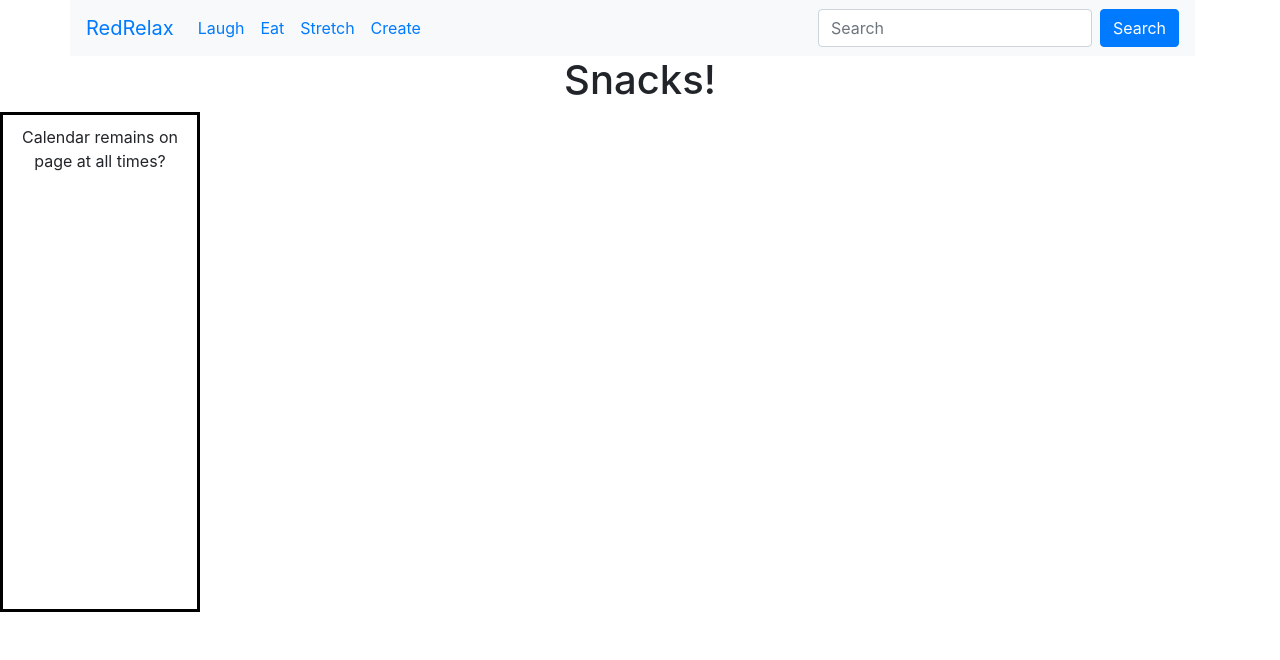
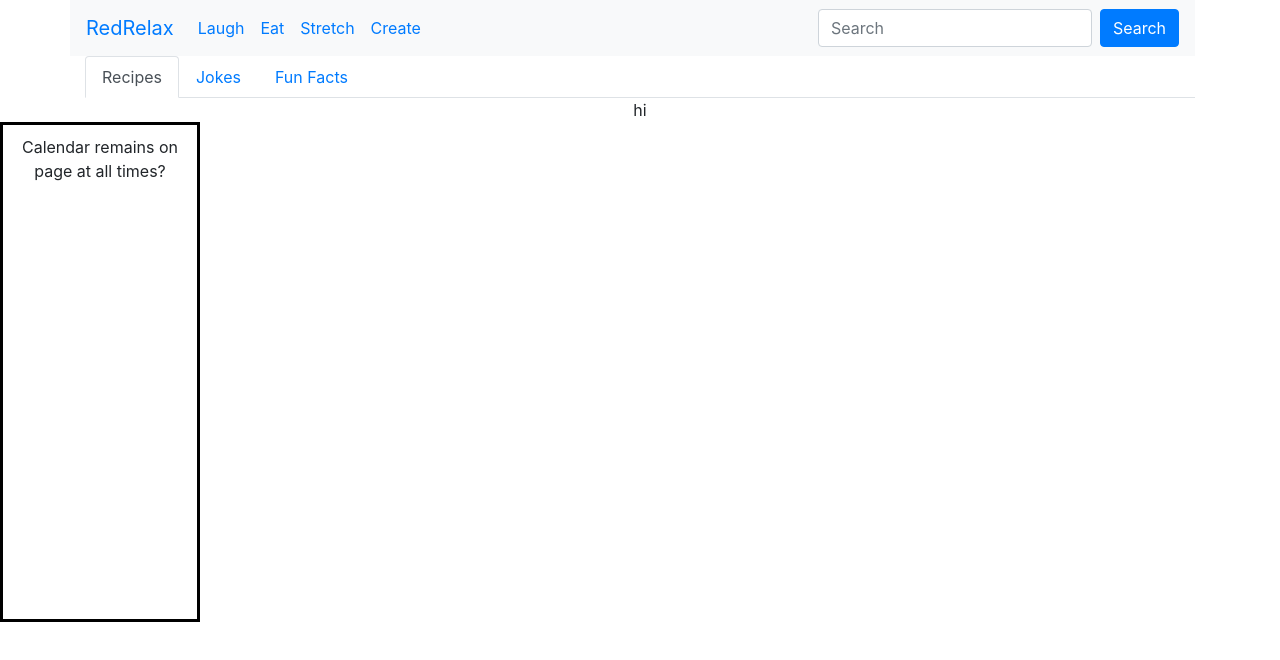
Before and after one commit to kilahancock-zz/RV-Hackathon, a React (Create React App) app in the folder frontend/: page /Eat in a window 1280 px wide. Shown: the top 660 px of the page. Built offline with nearby package versions, Linux system fonts and the light colour scheme; no server answers.

Commit message:
reorganizes files in component folder

```diff
--- a/frontend/src/components/Navigation.js
+++ b/frontend/src/components/Navigation.js
@@ -3,11 +3,10 @@ import 'bootstrap/dist/css/bootstrap.min.css';
 import './navigation.css';
 import {Navbar, Nav, Form, FormControl, Button, Container} from 'react-bootstrap';
 import Entertainment from './Entertainment.js';
-import SnackIdeas from './SnackIdeas.js';
+import Food from './Food.js'
 import Workouts from './Workouts.js';
 import Create from './Create.js';
-import App from '../App.js';
-import Main from '../containers/Main.js';
+
 import {
   BrowserRouter as Router,
   Switch,
@@ -73,7 +72,7 @@ class Navigation extends Component {
                 <Entertainment />
               </Route>
               <Route path="/Eat">
-                <SnackIdeas />
+                <Food />
               </Route>
               <Route path="/Stretch">
                 <Workouts />
--- a/frontend/src/components/SnackIdeas.js
+++ /dev/null
@@ -1,27 +0,0 @@
-import React, { Component } from 'react'
-import 'bootstrap/dist/css/bootstrap.min.css';
-import {Navbar, Nav, Form, FormControl, Button, Container} from 'react-bootstrap';
-import Navigation from './Navigation.js';
-
-class SnackIdeas extends Component {
-  constructor(props) {
-    super(props);
-
-    this.state = {
-      button_clicked: "stretch",
-    };
-  }
-
-  render() {
-
-          return(
-              <h1>
-                Snacks!
-              </h1>
-          );
-  }
-
-}
-
-
-export default SnackIdeas;
```
Also changed, not shown: frontend/src/components/Food.css (renamed from frontend/src/Food.css), frontend/src/components/Food.js (renamed from frontend/src/Food.js).
